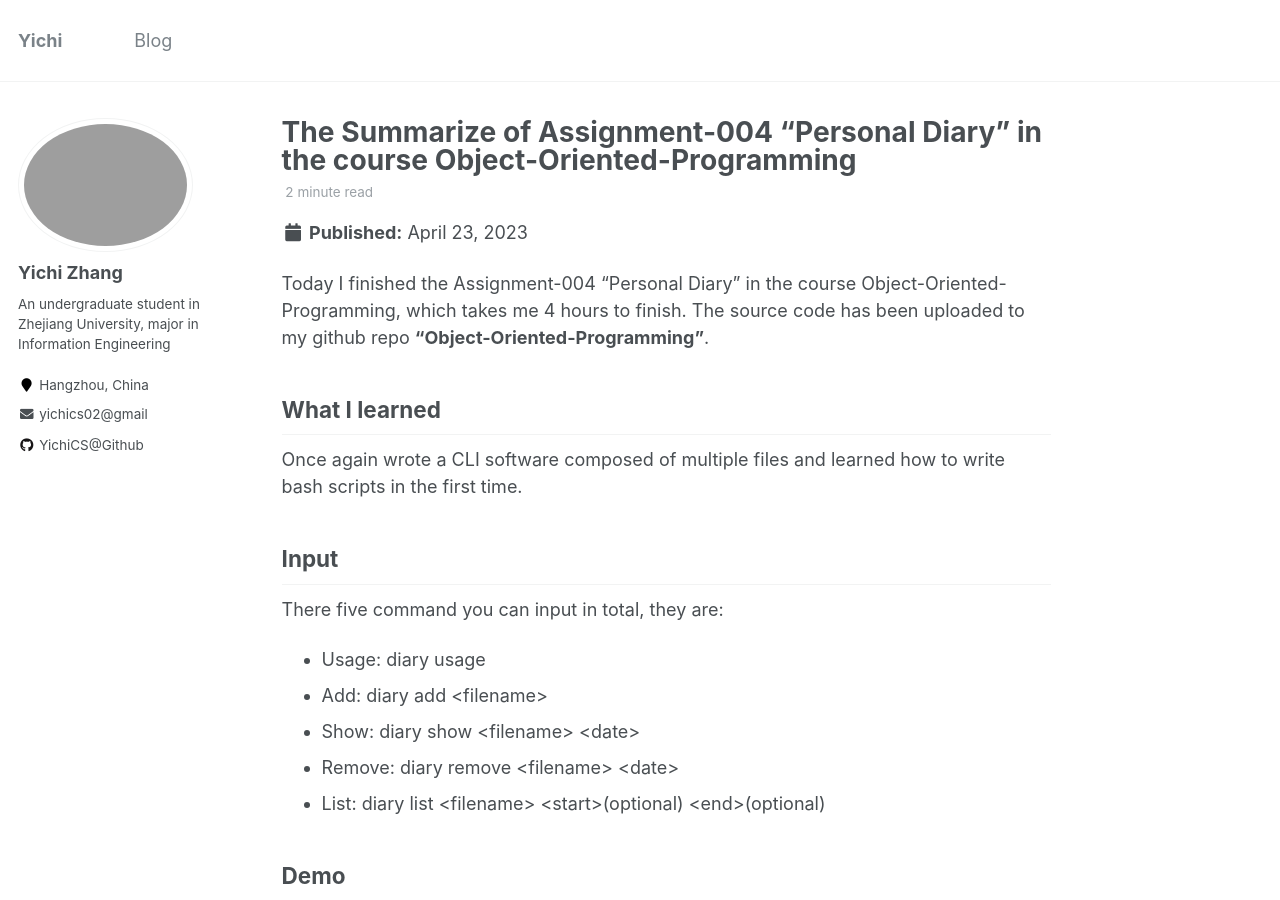
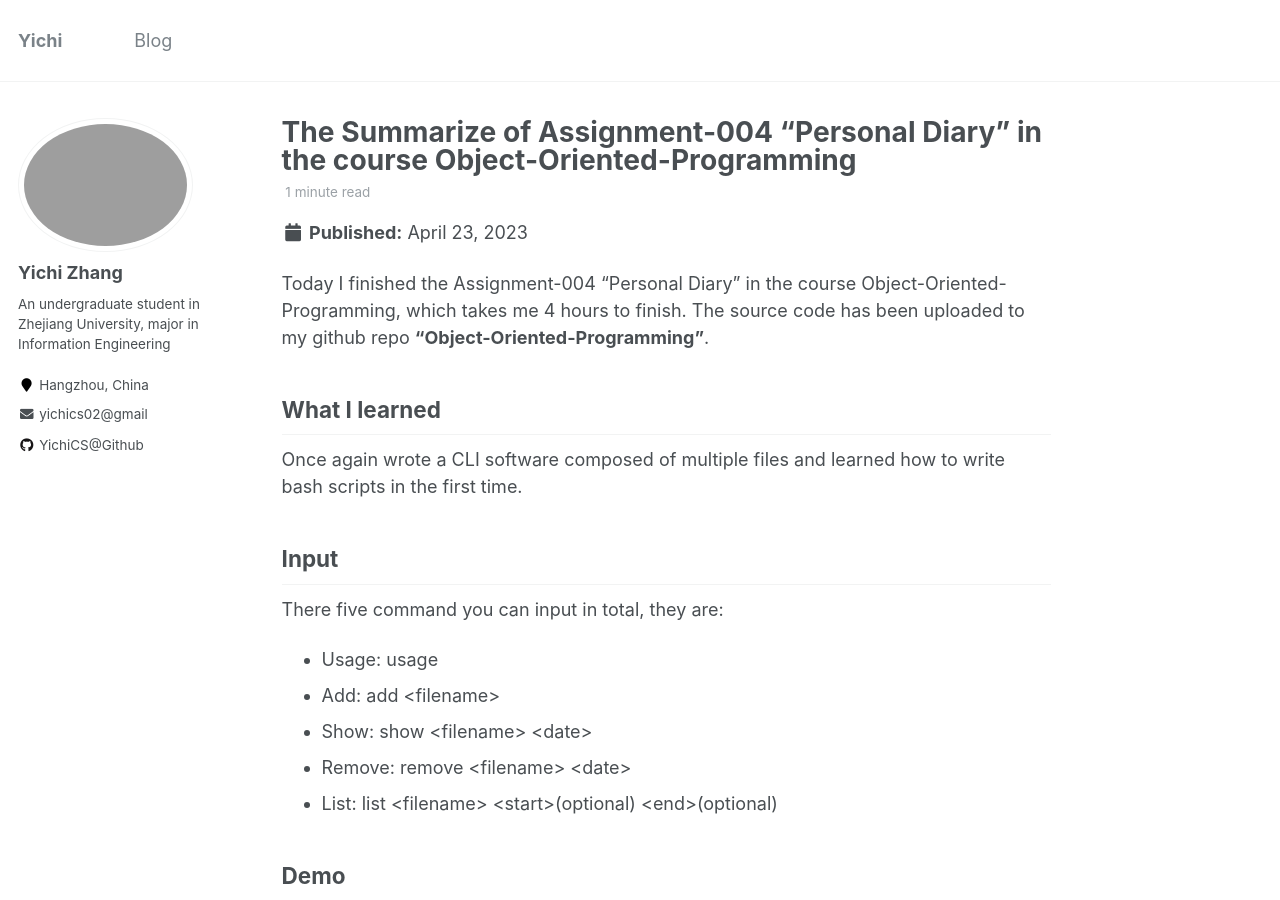
Before and after one commit to YichiCS/yichics.github.io, a Jekyll site: the page built from _posts/2023-4-23-blog-post-3.md, in a window 1280 px wide and 900 px high. Built offline with Jekyll 4.4.1, drawn with Linux system fonts in a browser that asks for light colours.

Commit message:
Update 2023-4-23-blog-post-3.md

```diff
--- a/_posts/2023-4-23-blog-post-3.md
+++ b/_posts/2023-4-23-blog-post-3.md
@@ -15,11 +15,11 @@ Once again wrote a CLI software composed of multiple files and learned how to wr
 
 ## Input
 There five command you can input in total, they are:
-* Usage: diary usage
-* Add: diary add <filename\>
-* Show: diary show <filename\> <date\>
-* Remove: diary remove <filename\> <date\>
-* List: diary list <filename\> <start\>(optional) <end\>(optional)
+* Usage: usage
+* Add: add <filename\>
+* Show: show <filename\> <date\>
+* Remove: remove <filename\> <date\>
+* List: list <filename\> <start\>(optional) <end\>(optional)
 
 ## Demo
 In order to operate the Personal Diary more efficiently, I wrote diary.bash. You can run it to test the correctness of this software.
```
